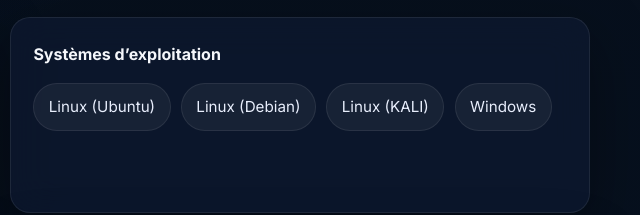
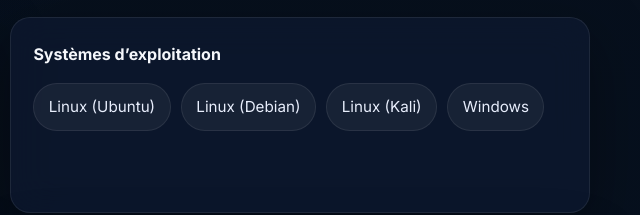
Before and after one commit to fofanahassane06-prog/portfolio-Hassane, a plain HTML site: page index.html in a window 1280 px wide. Shown: the part 1512-1727 px from the top of the page, 640-1280 px from the left. Drawn offline with Linux system fonts and the light colour scheme.

Commit message:
Correct spelling of 'KALI' to 'Kali' in index.html

```diff
--- a/index.html
+++ b/index.html
@@ -141,7 +141,7 @@
           <div class="tags">
             <span>Linux (Ubuntu)</span>
             <span>Linux (Debian)</span>
-            <span>Linux (KALI)</span>
+            <span>Linux (Kali)</span>
             <span>Windows</span>
           </div>
         </article>
```
